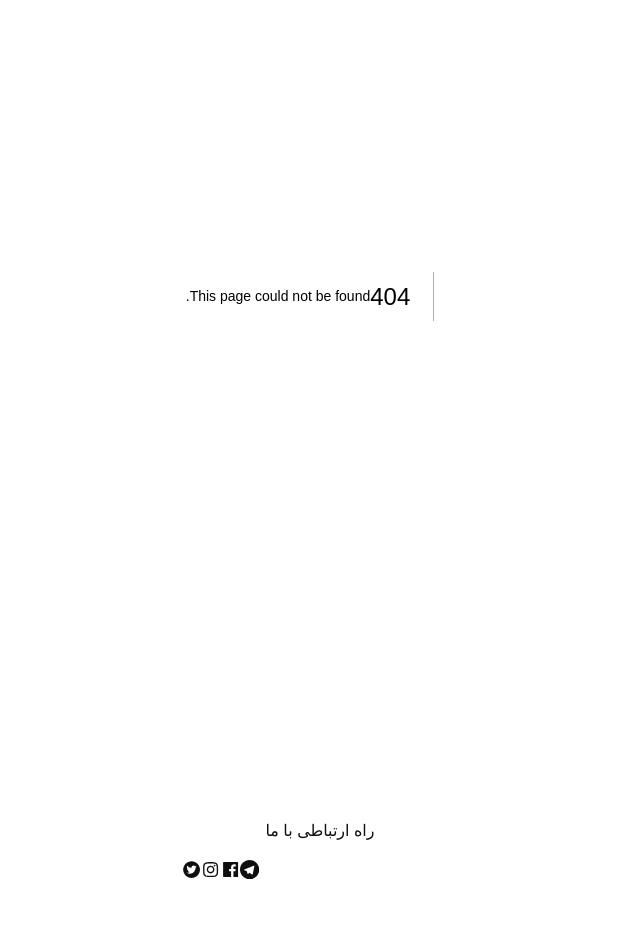
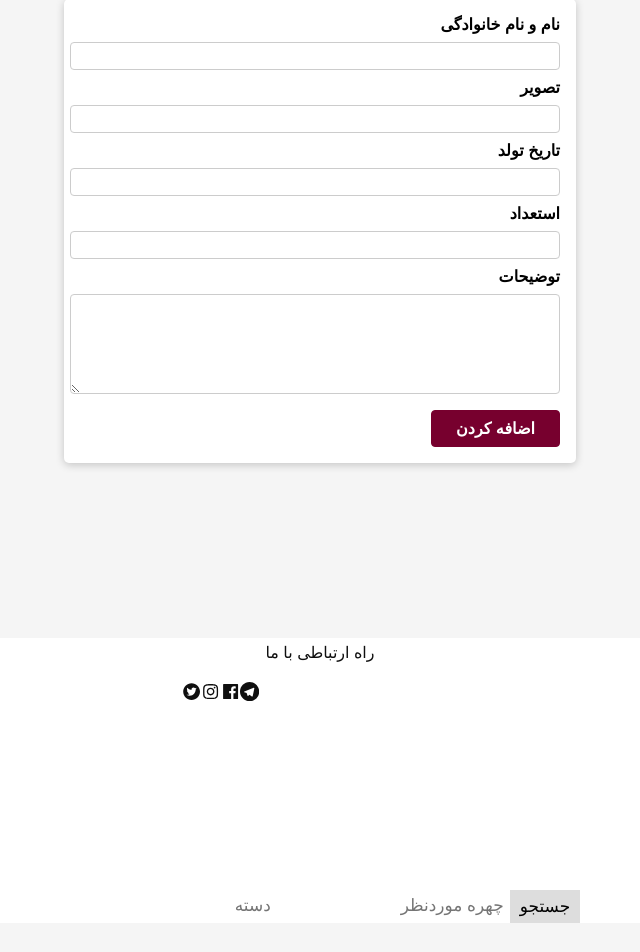
Before and after one commit to HasanAboee/uni_project, a Next.js app: page /form in a window 1280 px wide. Before the commit this address had no page. Shown: the part 165-1117 px from the top of the page, without its empty margins (441-1081 px from the left). After the commit the page ends 1089 px from the top, so only its background shows below. Built offline with nearby package versions, Linux system fonts and the light colour scheme.

Commit message:
search bar has added

```diff
--- /dev/null
+++ b/components/Lasting_Figuers/search.js
@@ -0,0 +1,24 @@
+import styles from './search.module.css'
+import { Ref, useRef } from 'react';
+function FaceSearch(props) {
+    const name = useRef();
+    const category = useRef();
+    function SubmitHandler(e){
+        e.preventDefault();
+        const enteredName = name.current.value;
+        const enteredCategory = category.current.value;
+        props.OnSearch(enteredName,enteredCategory)
+    }
+  return (
+    <div className={styles.search_container}>
+      <form action="/action_page.php" onSubmit={SubmitHandler}>
+        <input type="text" placeholder="چهره موردنظر" name="search" ref={name}/>
+        <input type="text" placeholder="دسته" name="category" ref={category}/>
+        <button type="submit">
+          جستجو
+        </button>
+      </form>
+    </div>
+  );
+}
+export default FaceSearch;
--- /dev/null
+++ b/components/Lasting_Figuers/search.module.css
@@ -0,0 +1,26 @@
+.search_container{
+    display: flex;
+    justify-content: center;
+}
+
+  .search_container input[type=text] {
+    padding: 6px;
+    margin-top: 8px;
+    font-size: 17px;
+    border: none;
+  }
+
+  .search_container button {
+    float: right;
+    padding: 6px 10px;
+    margin-top: 8px;
+    margin-right: 16px;
+    background: #ddd;
+    font-size: 17px;
+    border: none;
+    cursor: pointer;
+  }
+
+  .search_container button:hover {
+    background: #ccc;
+  }
--- a/components/Layout/layout.js
+++ b/components/Layout/layout.js
@@ -1,4 +1,6 @@
 import styles from "./layout.module.css";
+import {useRouter} from 'next/router'
+import Link from "next/link";
 import React from "react";
 import { ImTelegram } from "react-icons/im";
 import {
@@ -6,7 +8,13 @@ import {
   AiOutlineInstagram,
   AiFillTwitterCircle,
 } from "react-icons/ai";
+import FaceSearch from "../Lasting_Figuers/search";
 function layout(props) {
+  const router = useRouter();
+  function findFaceHandler(name,category){
+    const fullPath = `/faces/${name}/${category}`;
+    router.push(fullPath);
+  }
   return (
     <div className={styles.wrapper}>
       <nav className={styles.navigator}>
@@ -14,7 +22,12 @@ function layout(props) {
           <img alt="logo" src="/logo.jpg" />
         </div>
         <ul>
-          <li>صفحه نخست</li>
+          <Link href="/">
+            <li>صفحه نخست</li>
+          </Link>
+          <Link href="/form">
+            <li>ثبت چهره جدید</li>
+          </Link>
           <li className={styles.submenu}>
             چهره ها
             <ul>
@@ -43,9 +56,8 @@ function layout(props) {
       <div>{props.children}</div>
       <div className={styles.push}></div>
       <div className={styles.footer}>
-      <div className={styles.contact}>راه ارتباطی با ما</div>
+        <div className={styles.contact}>راه ارتباطی با ما</div>
         <div className={styles.icons}>
-
           <div className={styles.icon}>
             <ImTelegram />
           </div>
@@ -59,6 +71,7 @@ function layout(props) {
             <AiFillTwitterCircle />
           </div>
         </div>
+        <div><FaceSearch OnSearch={findFaceHandler}/></div>
       </div>
     </div>
   );
--- a/components/Layout/layout.module.css
+++ b/components/Layout/layout.module.css
@@ -60,7 +60,7 @@
   min-width: 10px;
   position: absolute;
   top: 40px;
-  left: 710px;
+  left: 750px;
   display: none;
   padding-left: 0;
   border-radius: 5px;
--- /dev/null
+++ b/components/form/form.js
@@ -0,0 +1,60 @@
+import Card from '../Lasting_Figuers/Card';
+import styles from './form.module.css'
+import {useRef} from 'react';
+function NewMeetupForm(props){
+const nameInputRef=useRef();
+const imageInputRef=useRef();
+const birthInputRef=useRef();
+const talentInputRef=useRef();
+const descriptionInputRef=useRef();
+    function SubmitHandler(e){
+        e.preventDefault();
+        const enteredName = nameInputRef.current.value;
+        const enteredImage = imageInputRef.current.value;
+        const entereBirth = birthInputRef.current.value;
+        const enteredTalent = talentInputRef.current.value;
+        const enteredDescription = descriptionInputRef.current.value;
+        const FigureData = {
+            title: enteredName,
+            image: enteredImage,
+            address: entereBirth,
+            talent:enteredTalent,
+            description: enteredDescription,
+        };
+
+        props.onAddMeetup(FigureData);
+    }
+    return (
+        <Card>
+            <form className={styles.form} onSubmit={SubmitHandler} >
+                <div className={styles.control}>
+                    <label htmlFor='name'>نام و نام خانوادگی</label>
+                    <input type='text' required id='name' ref={nameInputRef}/>
+                </div>
+
+                <div className={styles.control}>
+                    <label htmlFor='image'>تصویر</label>
+                    <input type='url' required id='image' ref={imageInputRef}/>
+                </div>
+
+                <div className={styles.control}>
+                    <label htmlFor='birth'>تاریخ تولد</label>
+                    <input type='text' required id='birth' ref={birthInputRef}/>
+                </div>
+                <div className={styles.control}>
+                    <label htmlFor='talent'>استعداد</label>
+                    <input type='text' required id='talent' ref={talentInputRef}/>
+                </div>
+                <div className={styles.control}>
+                    <label htmlFor='description'>توضیحات</label>
+                    <textarea id='description' required rows='5' ref={descriptionInputRef}></textarea>
+                </div>
+                <div className={styles.actions}>
+                <button  type='submit'>اضافه کردن</button>
+                </div>
+            </form>
+        </Card>
+
+    );
+}
+export default NewMeetupForm;
--- /dev/null
+++ b/components/form/form.module.css
@@ -0,0 +1,49 @@
+.form {
+    padding: 1rem;
+  }
+
+  .control {
+    margin-bottom: 0.5rem;
+  }
+
+  .control label {
+    display: block;
+    font-weight: bold;
+    margin-bottom: 0.5rem;
+  }
+
+  .control input,
+  .control textarea {
+    display: block;
+    font: inherit;
+    border-radius: 4px;
+    border: 1px solid #ccc;
+    padding: 0.25rem;
+    width: 100%;
+  }
+
+  .actions {
+    margin-top: 1rem;
+    text-align: right;
+  }
+
+  .actions button {
+    font: inherit;
+    cursor: pointer;
+    background-color: #77002e;
+    color: white;
+    padding: 0.5rem 1.5rem;
+    border: 1px solid #77002e;
+    border-radius: 4px;
+    font-weight: bold;
+    transition: 0s;
+    outline:3px solid #0000;
+    outline-offset:100px;
+  }
+
+  .actions button:hover {
+    outline-offset:-3px;
+    border-color:#0000;
+    outline-color:#77002e;
+    transition:0.5s;
+  }
--- /dev/null
+++ b/pages/form.js
@@ -0,0 +1,20 @@
+import Form from "../components/form/form";
+// import { useHistory } from "react-router-dom"
+// import AddHandler from  '../api/AddHandler'
+
+function NewForm(){
+//     const history= useHistory();
+
+    // const handleAddMeetup = async (data) =>{
+    //     await AddHandler(data);
+    //     history.replace('/')
+    // }
+
+    return(
+    <section>
+        <h1>اضافه کردن چهره جدید</h1>
+        <Form />
+    </section>
+    );
+}
+export default NewForm;
```
Also changed, not shown: pages/faces/index.js (+8 -4 lines), pages/index.js (+7 -4 lines).
